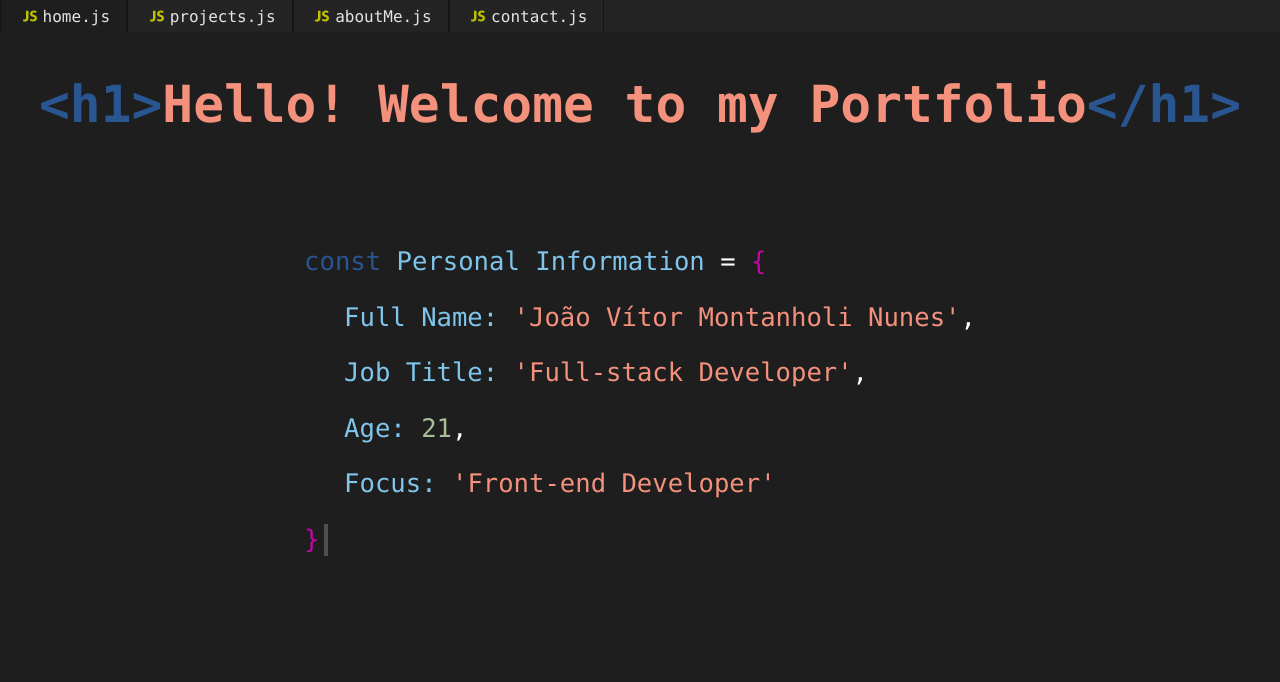
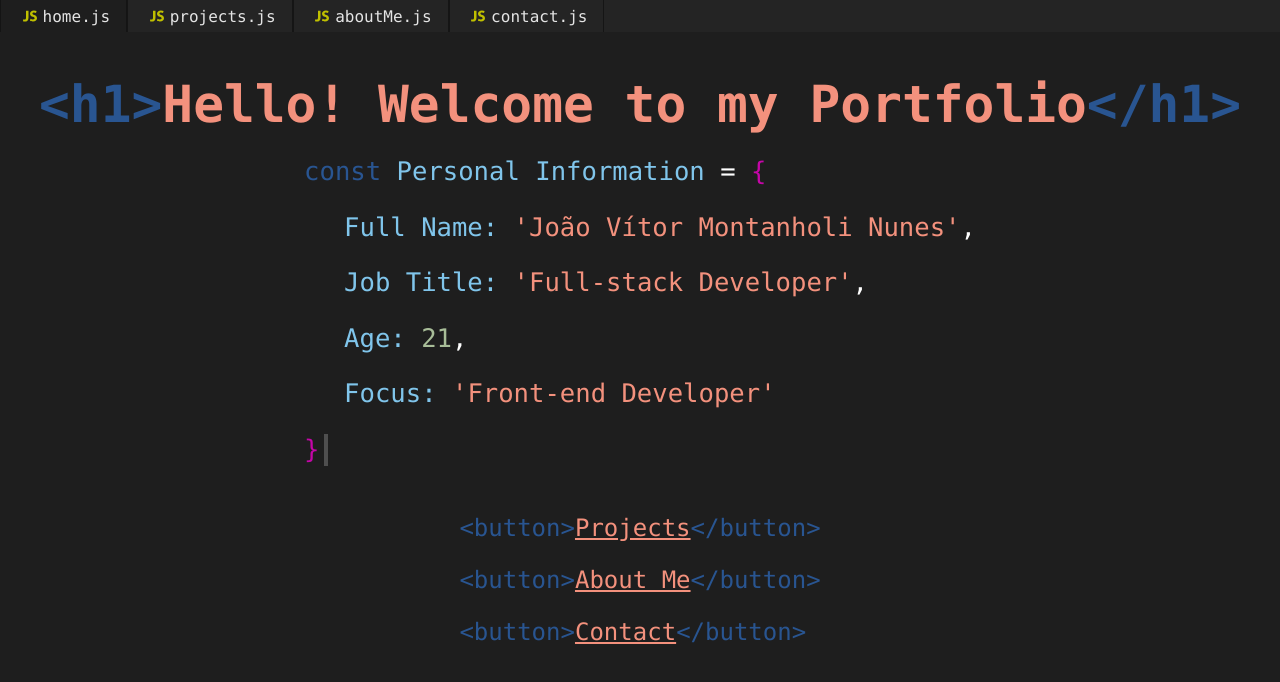
Before and after one commit to jmontanholi/newPortfolio-React, a React (Create React App) app: page / in a window 1280 px wide. Shown: the top 682 px of the page. Built offline with nearby package versions, Linux system fonts and the light colour scheme.

Commit message:
Add buttons at the bottom of the main page

```diff
--- a/src/assets/stylesheets/hero.module.scss
+++ b/src/assets/stylesheets/hero.module.scss
@@ -18,6 +18,10 @@ body {
   font-size: calc(2rem + 1.5vw);
   position: absolute;
   top: 4%;
+}
+
+.button {
+  font-size: 1.5rem;
 }
 
 .object {
--- a/src/pages/heroSection.js
+++ b/src/pages/heroSection.js
@@ -1,4 +1,5 @@
 import React from 'react';
+import { NavLink } from 'react-router-dom';
 import style from '../assets/stylesheets/hero.module.scss';
 
 const Hero = () => (
@@ -46,6 +47,29 @@ const Hero = () => (
         <span className={`${style.writeEffect}`} />
       </p>
     </div>
+    <div>
+      <p className={`${style.button}`}>
+        <span className="constBlue">{'<button>'}</span>
+        <NavLink className={`${style.link} contentOrange`} to="/projects">
+          Projects
+        </NavLink>
+        <span className="constBlue">{'</button>'}</span>
+      </p>
+      <p className={`${style.button}`}>
+        <span className="constBlue">{'<button>'}</span>
+        <NavLink className={`${style.link} contentOrange`} to="/aboutMe">
+          About Me
+        </NavLink>
+        <span className="constBlue">{'</button>'}</span>
+      </p>
+      <p className={`${style.button}`}>
+        <span className="constBlue">{'<button>'}</span>
+        <NavLink className={`${style.link} contentOrange`} to="/contact">
+          Contact
+        </NavLink>
+        <span className="constBlue">{'</button>'}</span>
+      </p>
+    </div>
   </section>
 );
 
```
